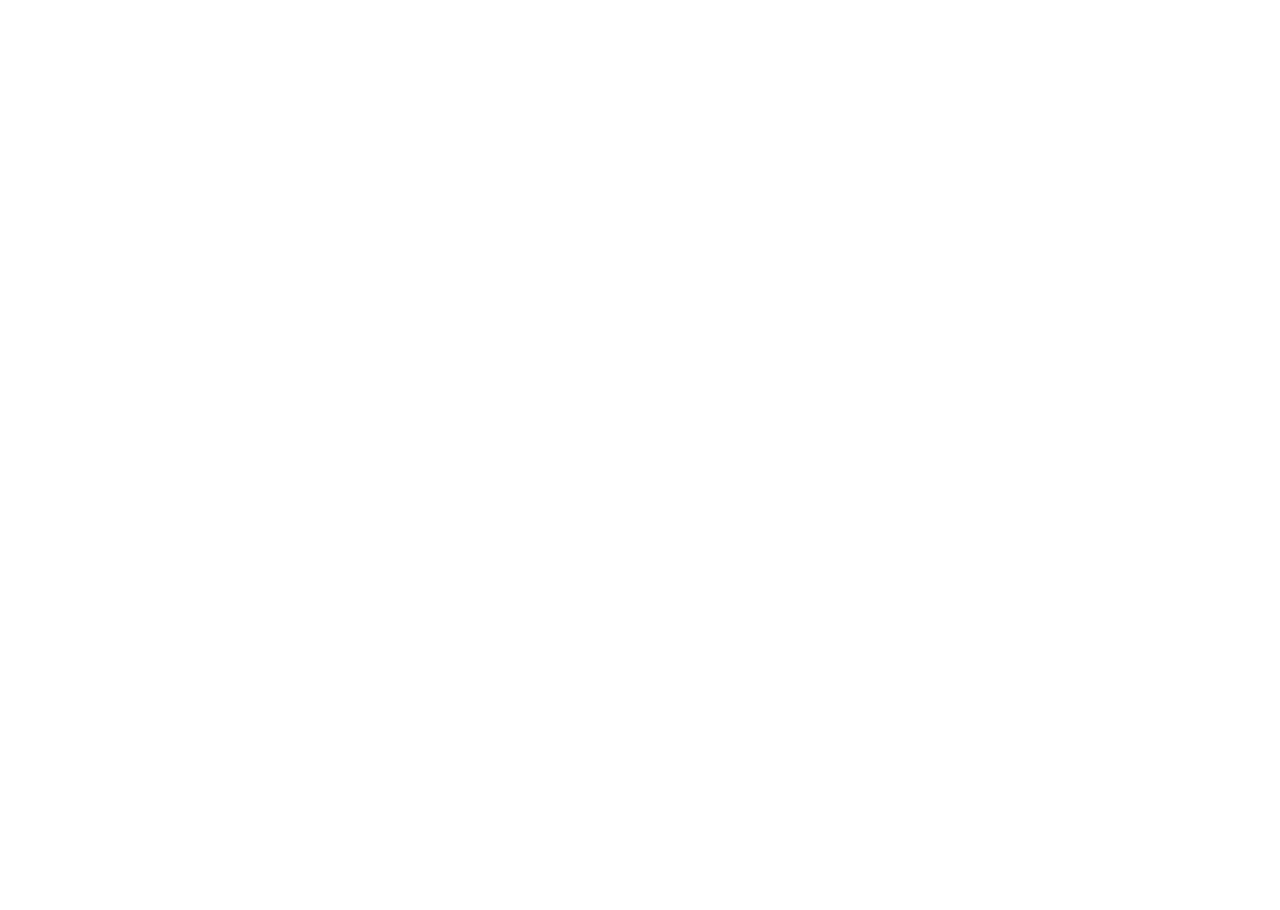
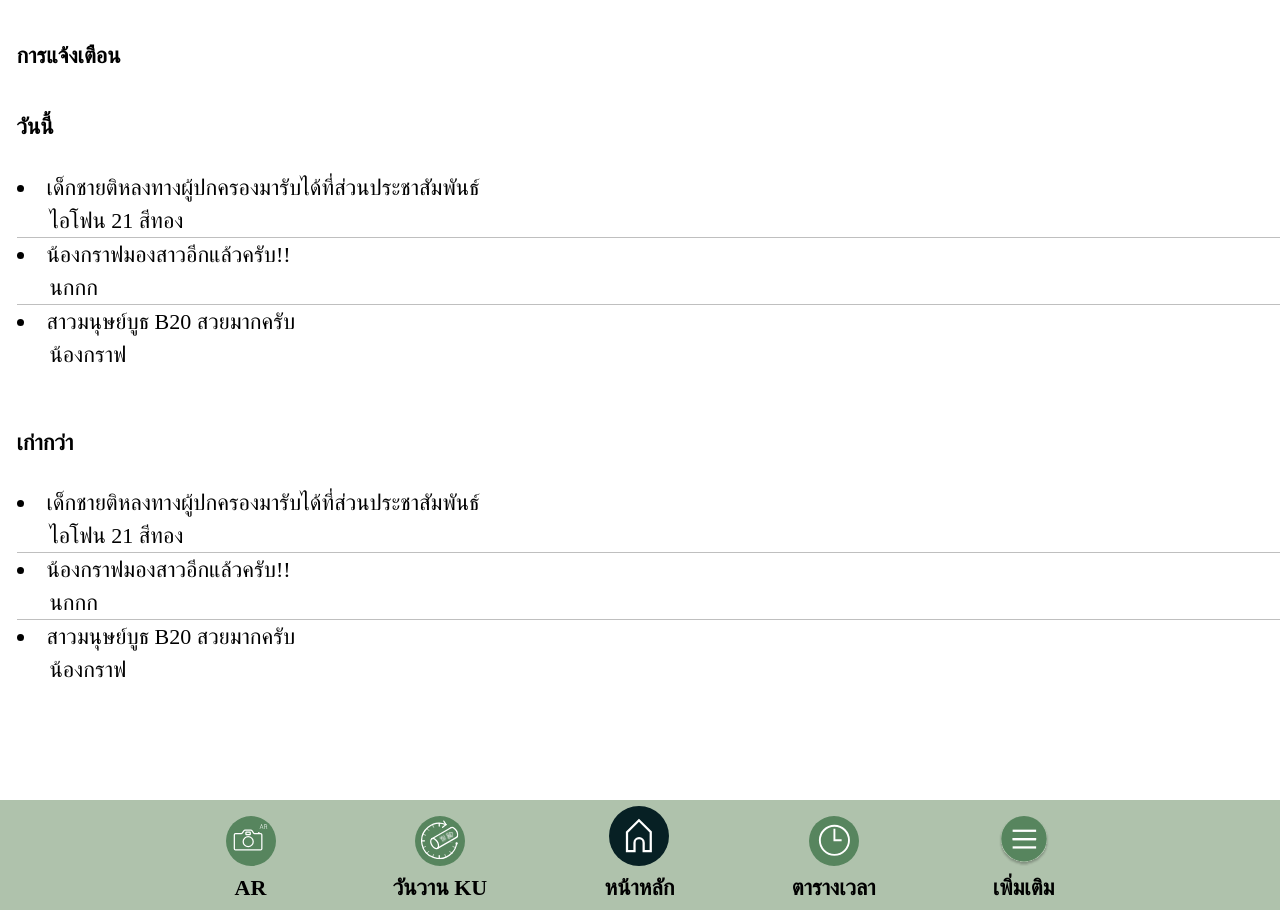
Before and after one commit to Ratchaphon1412/Kasetfair-AR, a Vue app: page /timepod/notification in a window 1280 px wide. Before the commit this address had no page. Before the commit the page ends 800 px from the top, so only its background shows below. Built offline with nearby package versions, Linux system fonts and the light colour scheme; a web font is replaced by a local one; what troisjs would draw is missing.

Commit message:
Fix router chage to routePath function

```diff
--- a/src/router/index.ts
+++ b/src/router/index.ts
@@ -1,27 +1,31 @@
 import { createRouter, createWebHistory } from 'vue-router'
 
 const BASE_URL = '/timepod'
+
+const routePath = (path: string) => {
+  return BASE_URL + path
+}
 
 const router = createRouter({
   history: createWebHistory(import.meta.env.BASE_URL),
   routes: [
     {
-      path: BASE_URL + '/',
+      path: routePath('/'),
       name: 'welcome',
       component: () => import('../views/Welcome.vue')
     },
     {
-      path: BASE_URL + '/home',
+      path: routePath('/home'),
       name: 'home',
       component: () => import('../views/Home.vue')
     },
     {
-      path: BASE_URL + '/trois',
+      path: routePath('/trois'),
       name: 'trois',
       component: () => import('../views/Trois.vue')
     },
     {
-      path: '/notification',
+      path: routePath('/notification'),
       name: 'notification',
       component: () => import('../views/Notification.vue')
     }
```
